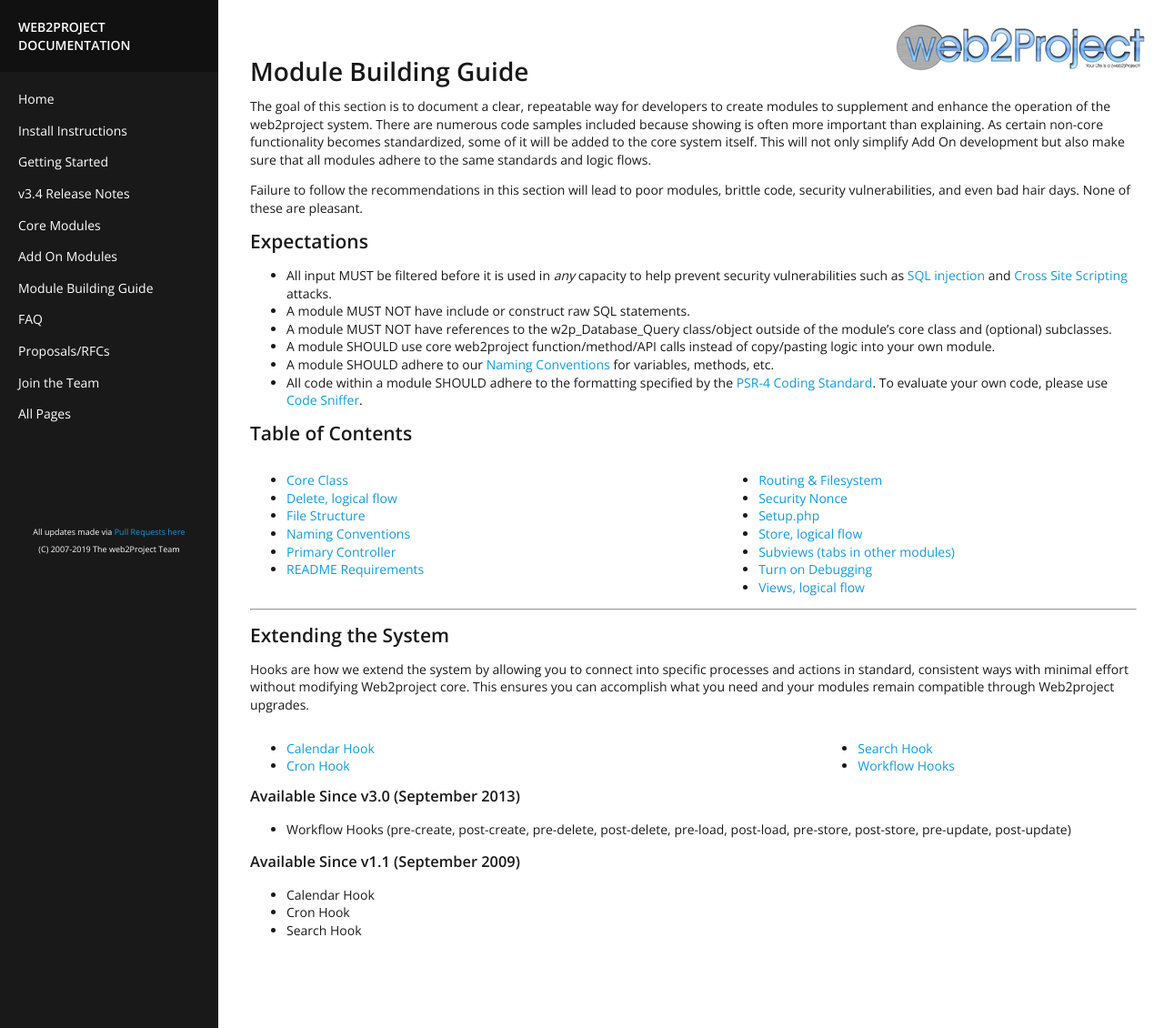
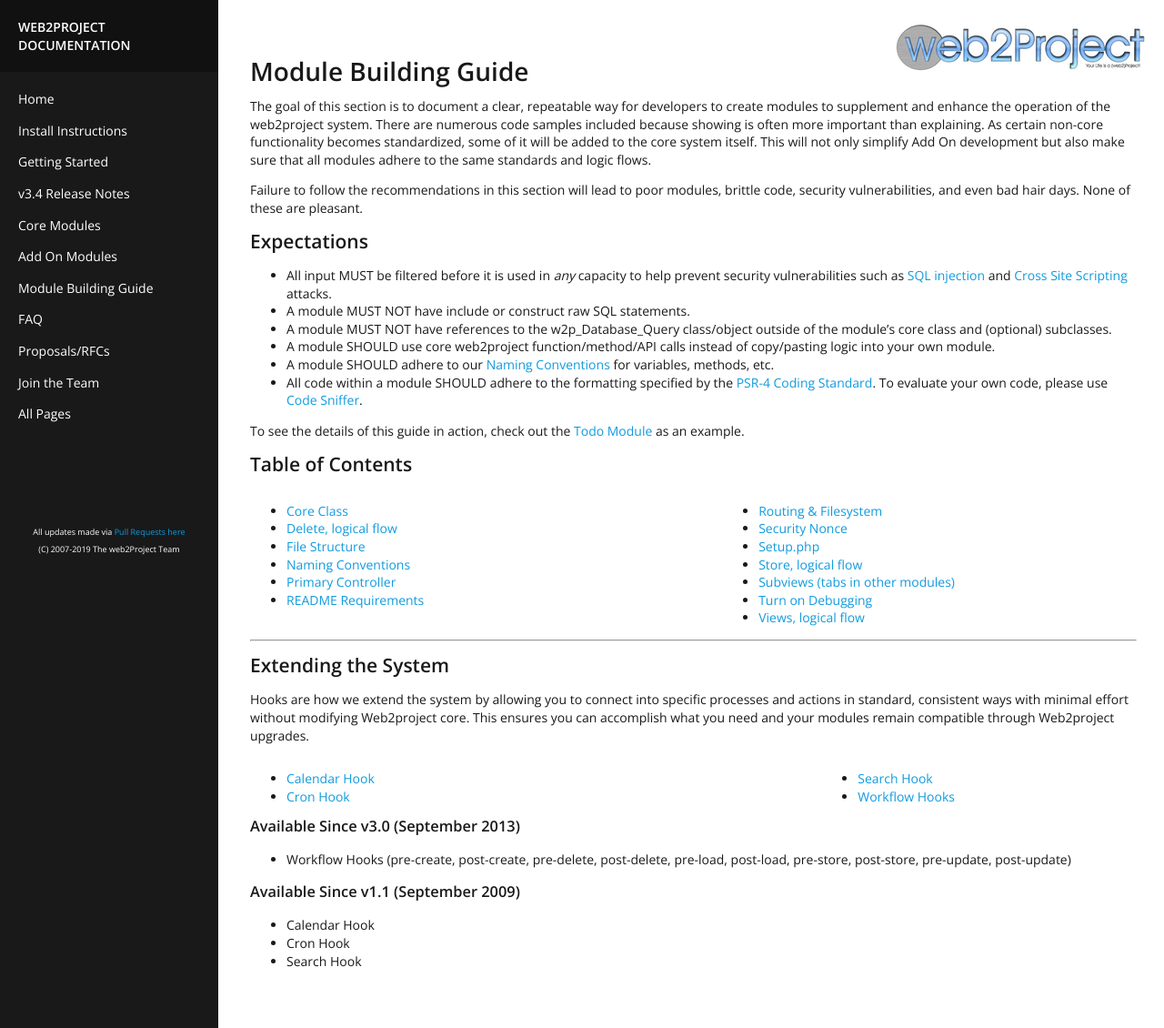
Before and after one commit to web2project/web2project.github.io, a Jekyll site: the page built from _docs/module-building-guide.md, in a window 1280 px wide and 1130 px high. Shown: the whole window at 91% size. Built offline with Jekyll 4.4.1, drawn with Linux system fonts in a browser that asks for light colours.

Commit message:
Update module-building-guide.md

```diff
--- a/_docs/module-building-guide.md
+++ b/_docs/module-building-guide.md
@@ -17,6 +17,8 @@ Failure to follow the recommendations in this section will lead to poor modules,
 *  A module SHOULD adhere to our [Naming Conventions](/docs/naming-conventions.html) for variables, methods, etc.
 *  All code within a module SHOULD adhere to the formatting specified by the [PSR-4 Coding Standard](http://www.php-fig.org/psr/psr-4/). To evaluate your own code, please use [Code Sniffer](http://pear.php.net/package/PHP_CodeSniffer/).
 
+To see the details of this guide in action, check out the [Todo Module](https://github.com/web2project/modules-todos) as an example.
+
 ## Table of Contents
 
 {% assign items = site.docs | where:"category","module building guide" %}
```
